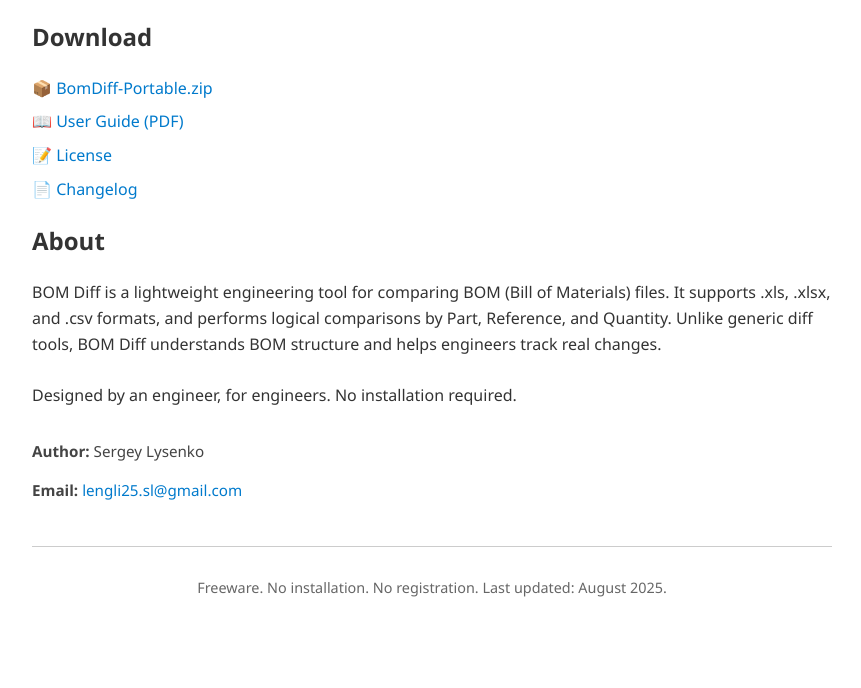
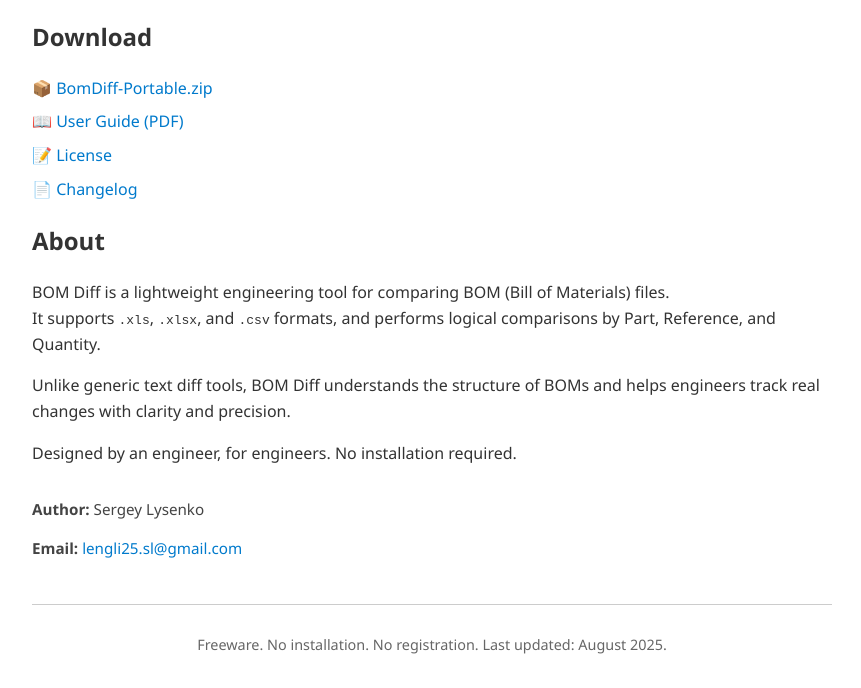
Before and after one commit to lengli25/bom-diff-portable, a plain HTML site: page docs/index.html in a window 1280 px wide. Shown: the part 1471-2159 px from the top of the page, without its empty margins (208-1069 px from the left). Before the commit the page ends 2102 px from the top, so only its background shows below. Drawn offline with Linux system fonts and the light colour scheme.

Commit message:
Update index.html

```diff
--- a/docs/index.html
+++ b/docs/index.html
@@ -81,10 +81,16 @@
 
   <h2>About</h2>
   <p>
-  BOM Diff is a lightweight engineering tool for comparing BOM (Bill of Materials) files. It supports .xls, .xlsx, and .csv formats, and performs logical comparisons by Part, Reference, and Quantity.
-  Unlike generic diff tools, BOM Diff understands BOM structure and helps engineers track real changes.
-  <br><br>
-  Designed by an engineer, for engineers. No installation required.
+    BOM Diff is a lightweight engineering tool for comparing BOM (Bill of Materials) files.<br>
+    It supports <code>.xls</code>, <code>.xlsx</code>, and <code>.csv</code> formats, and performs logical comparisons by Part, Reference, and Quantity.
+  </p>
+
+  <p>
+    Unlike generic text diff tools, BOM Diff understands the structure of BOMs and helps engineers track real changes with clarity and precision.
+  </p>
+
+  <p>
+    Designed by an engineer, for engineers. No installation required.
   </p>
 
   <div class="author">
```
